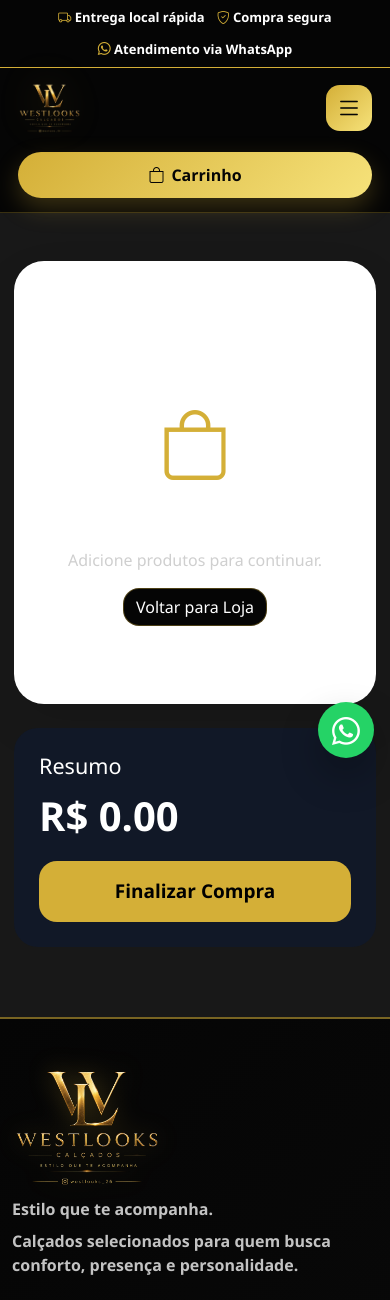
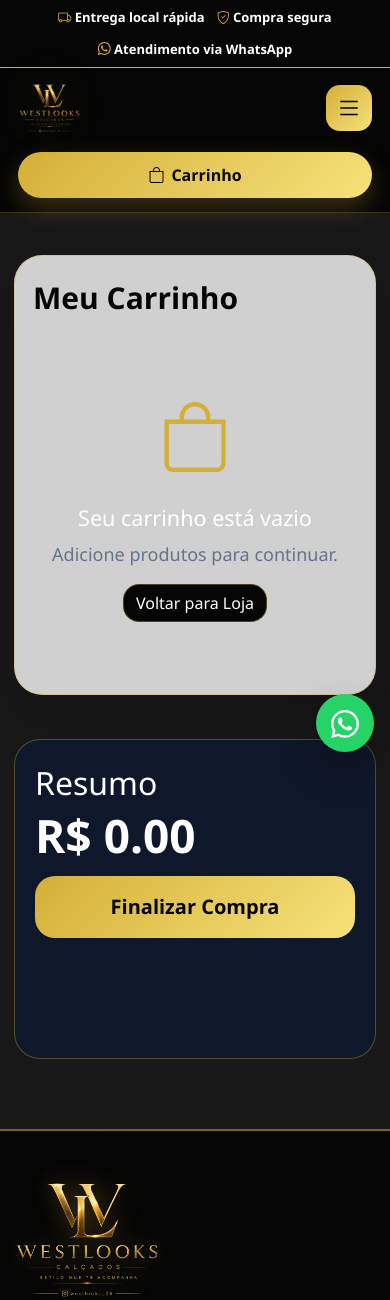
Before and after one commit to Mauricio3114/westlooks-ecommerce, a Flask app: page /carrinho/ in a window 390 px wide. Shown: the top 1300 px of the page. Run offline with Flask 3, Linux system fonts and the light colour scheme; data that the repository does not hold is empty.

Commit message:
corrige carrinho e checkout mobile

```diff
--- a/app/templates/loja/carrinho.html
+++ b/app/templates/loja/carrinho.html
@@ -5,51 +5,54 @@
 {% block content %}
 
 <style>
-
 .carrinho-box{
-    background:#fff;
-    border-radius:30px;
+    background:#d0d0d0;
+    border:1px solid rgba(212,175,55,.42);
+    border-radius:28px;
     padding:30px;
-    box-shadow:0 20px 50px rgba(0,0,0,.08);
+    box-shadow:0 20px 50px rgba(0,0,0,.18);
 }
 
 .carrinho-item{
-    border-bottom:1px solid #eee;
+    border-bottom:1px solid rgba(0,0,0,.10);
     padding:20px 0;
 }
 
 .produto-titulo{
     font-size:22px;
-    font-weight:800;
+    font-weight:900;
+    color:#050505;
 }
 
 .total-box{
-    background:#111827;
+    background:#0f172a;
     color:white;
+    border:1px solid rgba(212,175,55,.35);
     border-radius:24px;
     padding:25px;
 }
 
 .total-valor{
     font-size:40px;
-    font-weight:900;
+    font-weight:950;
+    color:#fff;
 }
 
 .btn-finalizar{
     width:100%;
-    background:#d4af37;
-    color:black;
+    background:linear-gradient(135deg,#d4af37,#f6e27a);
+    color:#050505;
     border:none;
     border-radius:18px;
     padding:16px;
-    font-weight:900;
+    font-weight:950;
     margin-top:15px;
 }
 
 .btn-remover{
     text-decoration:none;
     color:#dc2626;
-    font-weight:700;
+    font-weight:900;
 }
 
 .quantidade-box{
@@ -60,16 +63,16 @@
 }
 
 .btn-qtd{
-    width:34px;
-    height:34px;
-    border-radius:10px;
+    width:38px;
+    height:38px;
+    border-radius:12px;
     background:#111827;
     color:#fff;
     text-decoration:none;
     display:flex;
     align-items:center;
     justify-content:center;
-    font-weight:900;
+    font-weight:950;
 }
 
 .quantidade-box span{
@@ -78,91 +81,88 @@
     text-align:center;
 }
 
-/* AJUSTES MOBILE CARRINHO / CHECKOUT */
 @media(max-width:576px){
-
-    .cart-page,
-    .checkout-page,
-    .checkout-container,
-    .carrinho-container{
-        padding:18px 14px 90px !important;
+    .row.mt-4{
+        margin-top:18px !important;
     }
 
-    .cart-card,
-    .checkout-card,
-    .form-card,
-    .pedido-card{
-        border-radius:26px !important;
-        padding:22px 18px !important;
+    .carrinho-box{
+        padding:24px 18px !important;
+        border-radius:28px !important;
         min-height:auto !important;
     }
 
-    input,
-    select,
-    textarea{
-        height:54px !important;
-        font-size:16px !important;
-        border-radius:14px !important;
+    .carrinho-box h2{
+        font-size:30px !important;
+        margin-bottom:20px !important;
+        color:#050505;
     }
 
-    textarea{
-        height:auto !important;
-        min-height:90px !important;
+    .carrinho-item{
+        padding:18px 0 !important;
     }
 
-    .cart-item,
-    .item-carrinho{
+    .carrinho-item .row{
         display:block !important;
-        padding:20px !important;
     }
 
-    .cart-item img,
-    .item-carrinho img{
-        width:100% !important;
-        height:220px !important;
-        object-fit:contain !important;
-        margin-bottom:18px !important;
+    .carrinho-item .col-md-4{
+        text-align:left !important;
+        margin-top:18px !important;
     }
 
-    .resumo-card,
-    .resumo-pedido,
-    .checkout-resumo{
-        border-radius:24px !important;
-        padding:24px 20px !important;
-        margin-top:22px !important;
+    .produto-titulo{
+        font-size:24px !important;
+        line-height:1.15 !important;
     }
 
-    .resumo-card h2,
-    .resumo-pedido h2,
-    .checkout-resumo h2{
-        font-size:30px !important;
+    .text-muted{
+        color:#64748b !important;
+        font-size:18px !important;
+        margin-top:10px;
     }
 
-    .resumo-card .total,
-    .resumo-pedido .total,
-    .checkout-resumo .total{
-        font-size:42px !important;
+    .btn-qtd{
+        width:48px !important;
+        height:48px !important;
+        font-size:22px !important;
     }
 
-    .btn-finalizar,
-    .btn-checkout,
-    .btn-criar-pedido,
-    button[type="submit"]{
-        width:100% !important;
-        min-height:56px !important;
-        font-size:19px !important;
-        border-radius:18px !important;
+    .btn-remover{
+        display:inline-block;
+        margin-top:12px;
+        font-size:20px !important;
+    }
+
+    .total-box{
+        margin-top:20px !important;
+        padding:24px 20px 120px !important;
+        border-radius:26px !important;
+    }
+
+    .total-box h4{
+        font-size:32px !important;
+    }
+
+    .total-valor{
+        font-size:46px !important;
+        line-height:1.1 !important;
+    }
+
+    .btn-finalizar{
+        min-height:58px !important;
+        font-size:20px !important;
+        border-radius:20px !important;
     }
 
     .whatsapp-float{
-        width:56px !important;
-        height:56px !important;
+        width:58px !important;
+        height:58px !important;
         font-size:28px !important;
         right:16px !important;
-        bottom:86px !important;
+        bottom:92px !important;
     }
 }
-
 </style>
 
 <div class="row mt-4 g-4">
```
Also changed, not shown: app/templates/loja/checkout.html (+77 -19 lines).
